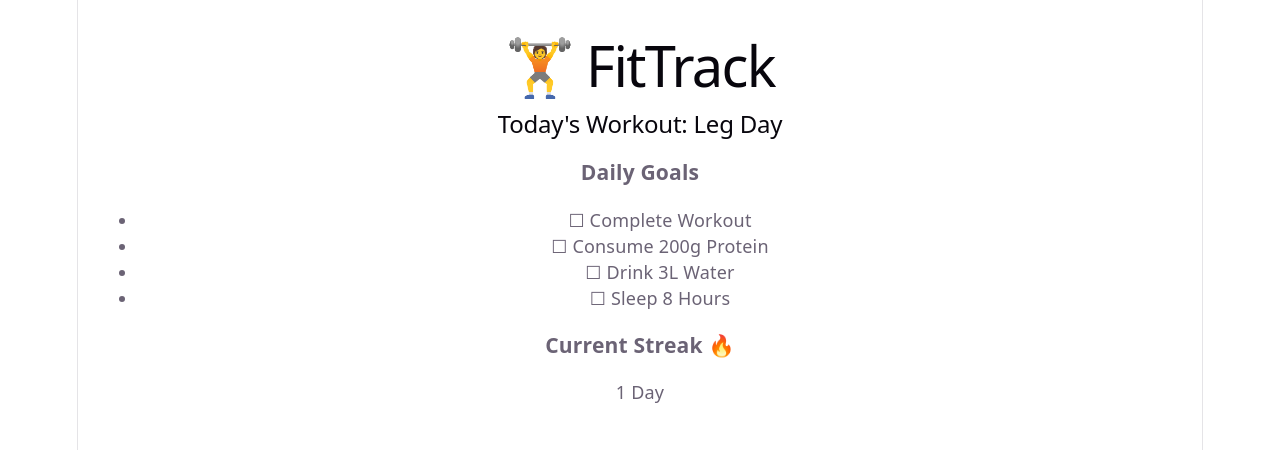
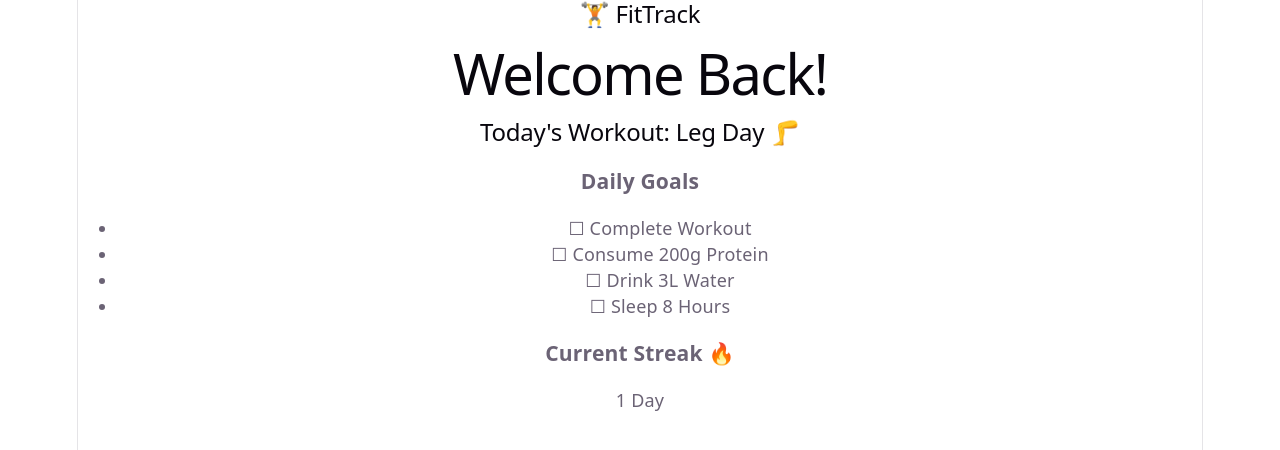
Before and after one commit to sanyabakshi18/fittrack, a React (Vite) app in the folder client/: page / in a window 1280 px wide. Shown: the top 450 px of the page. Built offline with nearby package versions, Linux system fonts and the light colour scheme.

Commit message:
Created basic dashboard UI

```diff
--- a/client/src/App.jsx
+++ b/client/src/App.jsx
@@ -1,9 +1,13 @@
+import Navbar from "./components/Navbar";
+
 function App() {
   return (
-    <div style={{ padding: "20px" }}>
-      <h1>🏋️ FitTrack</h1>
+    <div>
+      <Navbar />
 
-      <h2>Today's Workout: Leg Day</h2>
+      <h1>Welcome Back!</h1>
+
+      <h2>Today's Workout: Leg Day 🦵</h2>
 
       <h3>Daily Goals</h3>
 
--- /dev/null
+++ b/client/src/components/Navbar.jsx
@@ -0,0 +1,9 @@
+function Navbar() {
+  return (
+    <nav>
+      <h2>🏋️ FitTrack</h2>
+    </nav>
+  );
+}
+
+export default Navbar;
```
